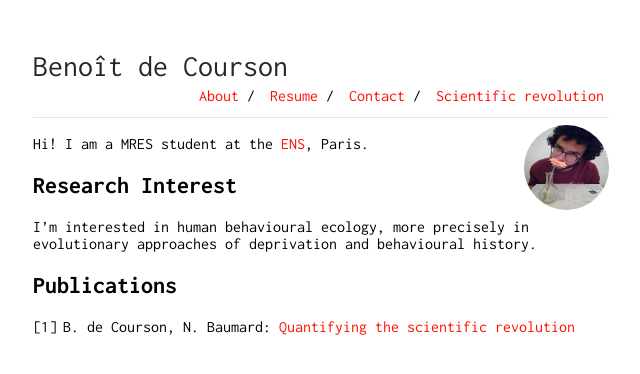
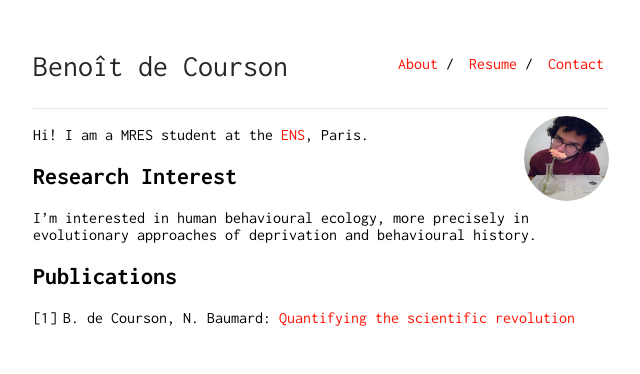
Before and after one commit to regicid/regicid.github.io, a Jekyll site: the page built from index.md, in a window 1280 px wide. Shown: the top 374 px of the page, without its empty margins (319-959 px from the left). Built offline with Jekyll 4.4.1, drawn with Linux system fonts in a browser that asks for light colours.

Commit message:
Update _config.yml

```diff
--- a/_config.yml
+++ b/_config.yml
@@ -16,8 +16,6 @@ nav:
    link: "CV.pdf"
  - name: "Contact"
    link: "contact"
- - name : "Scientific revolution"
-   link : "https://github.com/regicid/Scientific_revolution"
 
 scholar:
   style: apa
```
